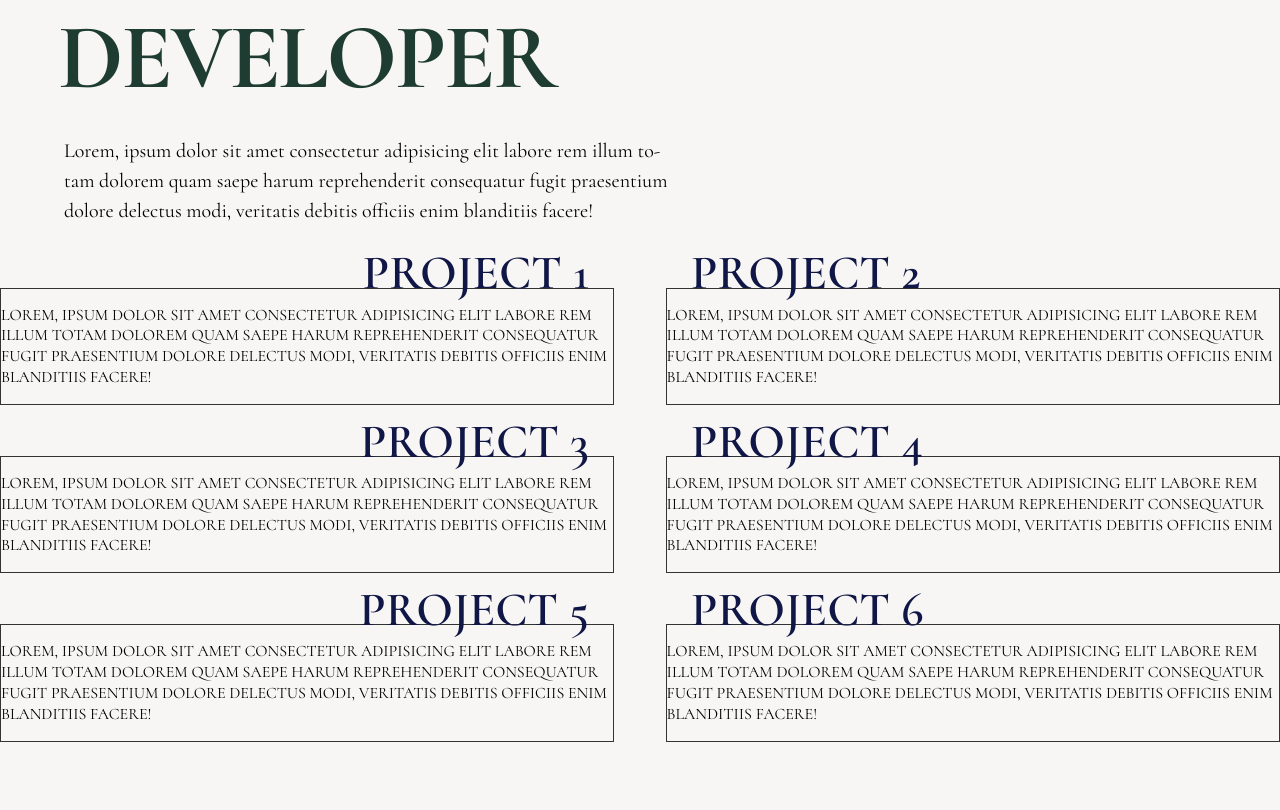
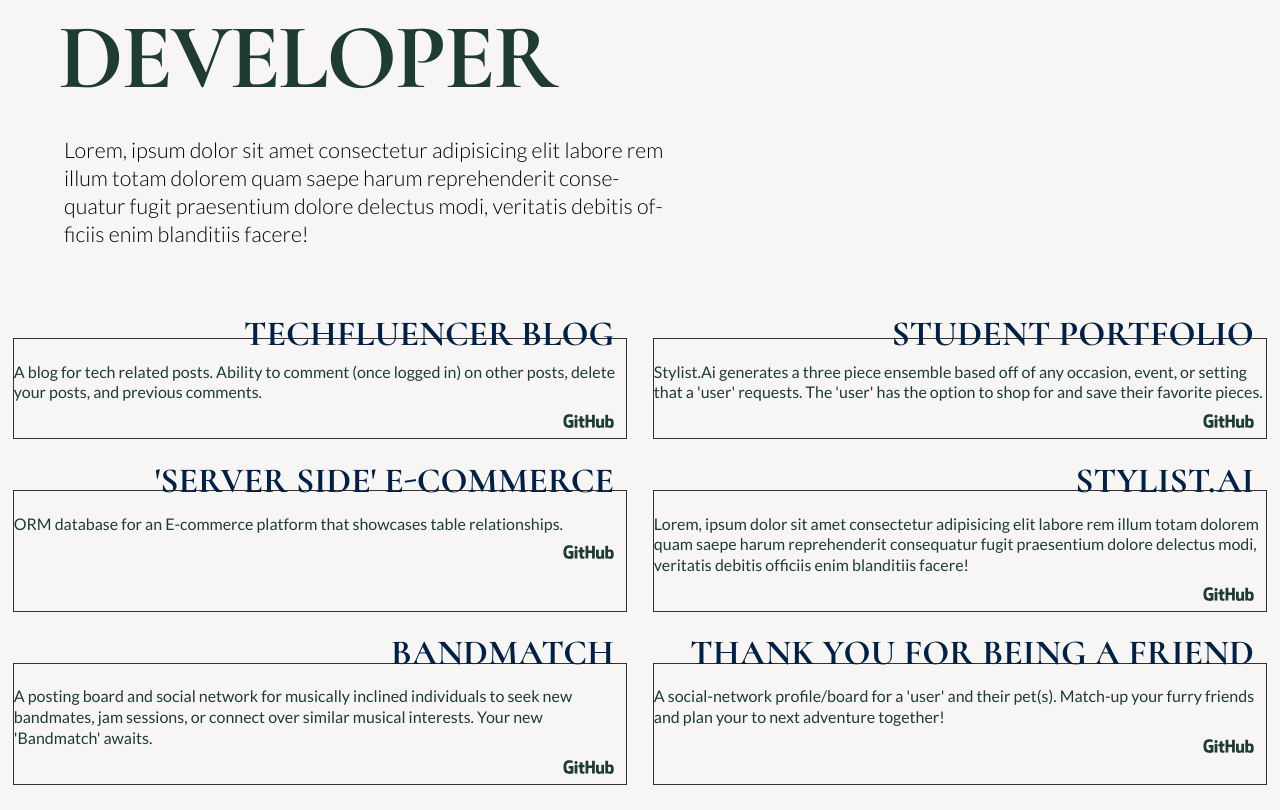
Before and after one commit to jjjgm/working-portfolio, a React (Create React App) app: page /portfolio in a window 1280 px wide. Shown: the part 300-1110 px from the top of the page. Before the commit the page ends 1067 px from the top, so only its background shows below. Built offline with nearby package versions, Linux system fonts and the light colour scheme.

Commit message:
feature/ grid-about

```diff
--- a/package.json
+++ b/package.json
@@ -8,6 +8,7 @@
     "@testing-library/user-event": "^13.5.0",
     "react": "^18.2.0",
     "react-dom": "^18.2.0",
+    "react-icons": "^4.9.0",
     "react-router-dom": "^6.13.0",
     "react-scripts": "5.0.1",
     "web-vitals": "^2.1.4"
--- a/src/components/About.js
+++ b/src/components/About.js
@@ -5,16 +5,22 @@ import './styles/About.css';
 function About() {
     return (
         <div>
-            <div className="about-section">
-                <h1>A BIT ABOUT ME</h1>
+            <div className="about-grid">
 
 
-                <h2>Hi, I'm Jennifer!</h2>
-                <p>Growing up in the San Gabriel Valley region of Southern California, helped me develop a deep appreciation for the local mountain ranges, which fueled my love for the outdoors.</p>
+                <h5>A BIT ABOUT ME</h5>
 
-                <p>In addition to coding, I find joy in exploring local museums, cycling with friends, listening to podcasts, solving puzzles, and occasionally indulging in evening gaming sessions. I also enjoy challenging myself on my gravel bike and maximizing my passion for organization around the home.</p>
 
-                <p>I am thrilled to connect with like-minded peers and contribute to impactful projects. Let's collaborate and create something truly amazing together!</p>
+                {/* image */}
+                <figure>
+                    <p className="about-text">Growing up in the San Gabriel Valley region of Southern California, helped me develop a deep appreciation for the local mountain ranges, which fueled my love for the outdoors.
+                    <br />
+                    <br />
+                   In addition to coding, I find joy in exploring local museums, cycling with friends, listening to podcasts, solving puzzles, and occasionally indulging in evening gaming sessions. I also enjoy challenging myself on my gravel bike and maximizing my passion for organization around the home.
+                   <br />
+                   <br />
+                   I am thrilled to connect with like-minded peers and contribute to impactful projects. Let's collaborate and create something truly amazing together!</p>
+                </figure>
             </div>
         </div>
     )
--- a/src/components/Portfolio.js
+++ b/src/components/Portfolio.js
@@ -1,6 +1,7 @@
 import React from 'react';
 
 import './styles/Portfolio.css';
+import { DiGithubFull } from "react-icons/di";
 
 function Portfolio() {
     return (
@@ -8,38 +9,90 @@ function Portfolio() {
 
             <figure>
                 {/* image */}
-	<caption>Project 1</caption>
-    <p className="figure-text">Lorem, ipsum dolor sit amet consectetur adipisicing elit labore rem illum totam dolorem quam saepe harum reprehenderit consequatur fugit praesentium dolore delectus modi, veritatis debitis officiis enim blanditiis facere!</p>
+                <caption>
+                    <a href="https://github.com/jjjgm/blogging-techfluencer">
+                        <h3>Techfluencer Blog</h3>
+                    </a>
+                </caption>
+                <p className="figure-text">
+                    A blog for tech related posts. Ability to comment (once logged in) on other posts, delete your posts, and previous comments.
+                </p>
+                <a href="https://github.com/jjjgm/blogging-techfluencer">
+                        <h4 className="figure-icon"><DiGithubFull/></h4>
+                    </a>
             </figure>
 
             <figure>
                 {/* image */}
-	<caption>Project 2</caption>
-    <p className="figure-text">Lorem, ipsum dolor sit amet consectetur adipisicing elit labore rem illum totam dolorem quam saepe harum reprehenderit consequatur fugit praesentium dolore delectus modi, veritatis debitis officiis enim blanditiis facere!</p>
+                <caption>
+                    <a href="https://github.com/jjjgm/jjjgm-reactfolio">
+                        <h3>Student Portfolio</h3>
+                    </a>
+                </caption>
+                <p className="figure-text">
+                Stylist.Ai generates a three piece ensemble based off of any occasion, event, or setting that a 'user' requests. The 'user' has the option to shop for and save their favorite pieces.
+                </p>
+                <a href="https://github.com/jjjgm/blogging-techfluencer">
+                        <h4 className="figure-icon"><DiGithubFull/></h4>
+                    </a>
             </figure>
 
             <figure>
                 {/* image */}
-	<caption>Project 3</caption>
-    <p className="figure-text">Lorem, ipsum dolor sit amet consectetur adipisicing elit labore rem illum totam dolorem quam saepe harum reprehenderit consequatur fugit praesentium dolore delectus modi, veritatis debitis officiis enim blanditiis facere!</p>
+                <caption>
+                    <a href="https://github.com/jjjgm/the-back-of-the-shop">
+                        <h3>'Server Side' E-Commerce</h3>
+                    </a>
+                </caption>
+                <p className="figure-text">
+                    ORM database for an E-commerce platform that showcases table relationships.
+                </p>
+                <a href="https://github.com/jjjgm/blogging-techfluencer">
+                        <h4 className="figure-icon"><DiGithubFull/></h4>
+                    </a>
             </figure>
 
             <figure>
                 {/* image */}
-	<caption>Project 4</caption>
+                <caption>
+                    <a href="https://autohome.github.io/jenhua-joerdo/">
+                        <h3>Stylist.Ai</h3>
+                    </a>
+                </caption>
                 <p className="figure-text">Lorem, ipsum dolor sit amet consectetur adipisicing elit labore rem illum totam dolorem quam saepe harum reprehenderit consequatur fugit praesentium dolore delectus modi, veritatis debitis officiis enim blanditiis facere!</p>
+                <a href="https://github.com/jjjgm/blogging-techfluencer">
+                        <h4 className="figure-icon"><DiGithubFull/></h4>
+                    </a>
             </figure>
 
             <figure>
                 {/* image */}
-	<caption>Project 5</caption>
-    <p className="figure-text">Lorem, ipsum dolor sit amet consectetur adipisicing elit labore rem illum totam dolorem quam saepe harum reprehenderit consequatur fugit praesentium dolore delectus modi, veritatis debitis officiis enim blanditiis facere!</p>
+                <caption>
+                    <a href="https://github.com/Kriskris9/BandMatch">
+                        <h3>BandMatch</h3>
+                    </a>
+                </caption>
+                <p className="figure-text">
+                A posting board and social network for musically inclined individuals to seek new bandmates, jam sessions, or connect over similar musical interests. Your new 'Bandmatch' awaits.
+                </p>
+                <a href="https://github.com/jjjgm/blogging-techfluencer">
+                        <h4 className="figure-icon"><DiGithubFull/></h4>
+                    </a>
             </figure>
 
             <figure>
                 {/* image */}
-	<caption>Project 6</caption>
-    <p className="figure-text">Lorem, ipsum dolor sit amet consectetur adipisicing elit labore rem illum totam dolorem quam saepe harum reprehenderit consequatur fugit praesentium dolore delectus modi, veritatis debitis officiis enim blanditiis facere!</p>
+                <caption>
+                    <a href="https://github.com/jjjgm/gg-get-icecream" >
+                        <h3>Thank You for Being a Friend</h3>
+                    </a>
+                </caption>
+                <p className="figure-text">
+                A social-network profile/board for a 'user' and their pet(s). Match-up your furry friends and plan your to next adventure together!
+                </p>
+                <a href="https://github.com/jjjgm/blogging-techfluencer">
+                        <h4 className="figure-icon"><DiGithubFull/></h4>
+                    </a>
             </figure>
 
         </div>
--- a/src/components/styles/About.css
+++ b/src/components/styles/About.css
@@ -1,7 +1,31 @@
-.about-section {
-    margin: 1em;
+.about-grid {
+    display: flex;
+    margin-top: 1em;
+    flex-flow: row wrap;
+    justify-content: space-between;
 }
 
-.header-opening {
-    display: hidden;
+.about-grid figure {
+    border: 1px solid #333;
+    font-size: 0;
+    margin: 0 2%;
 }
+
+.about-text {
+    font-size: 1.1rem;
+    line-height: 1.2;
+    text-align: left;
+    font-family: var(--feature-sans-serif);
+    color: var(--h1-alternate);
+}
+
+/* GRID HEADER */
+.about-grid h5 {
+    text-transform: uppercase;
+    text-decoration: none;
+    font-size: 2rem;
+    color: var(--a-standard);
+    text-align: right;
+    font-weight: 800;
+    margin-left: 2%;
+}
--- a/src/components/styles/Header.css
+++ b/src/components/styles/Header.css
@@ -63,10 +63,12 @@
 }
 
 .header-text {
-    font-size: 1.25em;
+    font-size: 1.34em;
+    font-weight: 300;
     hyphens: auto;
-    line-height: 1.5;
+    line-height: 1.3;
     margin: 1em 0;
+    font-family: var(--feature-sans-serif);
 }
 
 /* IMAGE IN HEADER */
--- a/src/components/styles/Portfolio.css
+++ b/src/components/styles/Portfolio.css
@@ -2,14 +2,14 @@
     display: flex;
     flex-flow: row wrap;
     justify-content: space-between;
+    margin-top: 1.65rem;
 }
 
 .portfolio-grid figure {
     border: 1px solid #333;
     position: relative;
     font-size: 0;
-    margin-left: 0;
-    margin: 2% 0;
+    margin: 2% 1%;
     flex: 0 0 48%;
 }
 
@@ -24,28 +24,47 @@
 } */
 
 /* GRID HEADER */
-.portfolio-grid figure caption {
+.portfolio-grid figure caption a {
     position: absolute;
-    right: 4%;
+    /* WHERE HEADER SITS RIGHT */
+    right: 2%;
     /* WHERE HEADER SITS ABOVE / INLINE */
-    top: -34%;
+    top: -24%;
     text-transform: uppercase;
-    font-size: 3rem;
-    font-weight: 600;
-    color: var(--h1-header);
+    text-decoration: none;
+    font-size: 1.89rem;
+    font-weight: 200;
+    color: var(--a-standard);
     text-align: right;
 }
 
+.portfolio-grid figure caption a:hover {
+    font-size: 2.2rem;
+    color: var(--a-feature);
+    text-align: right;
+}
+
+
 /* GRID P */
 .figure-text {
-    /* position: absolute; */
     right: 4%;
     top: 5%;
-    text-transform: uppercase;
     font-size: 1rem;
     line-height: 1.3;
-    margin: 1em 0;
+    margin: 1.4em 0;
     text-align: left;
+    font-family: var(--feature-sans-serif);
+    color: var(--h1-alternate);
+}
+
+.figure-icon {
+    font-size: 3.2rem;
+    text-align: right;
+    color: var(--h1-alternate);
+    margin-right: 2%;
+    margin-top: -5%;
+    margin-bottom: -3%;
+    padding: 0;
 }
 
 .portfolio-grid figure:nth-child(even) caption {
--- a/src/index.css
+++ b/src/index.css
@@ -13,6 +13,7 @@
 /* LINK COLOR */
 --a-standard: #002045;
 --a-alternate: #1E3C32;
+--a-feature:  #5b1700;
 
 /* GLOBAL COLORS */
 --grey-font: #151515;
```
Also changed, not shown: 1 other file (tests, documents, lock files or other folders). Lines whose indentation alone changed are shown as unchanged.
